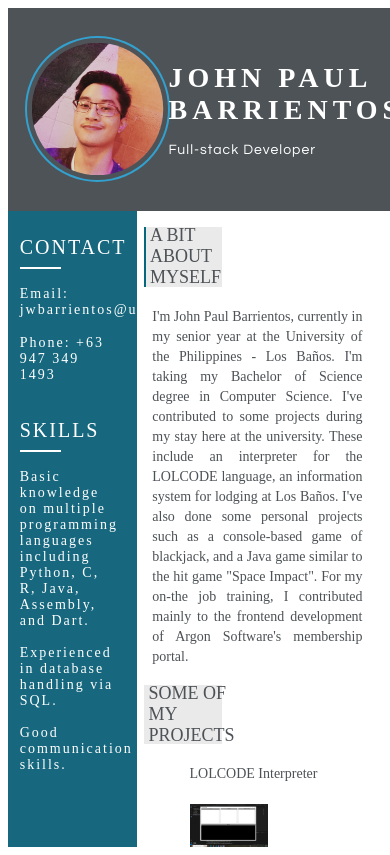
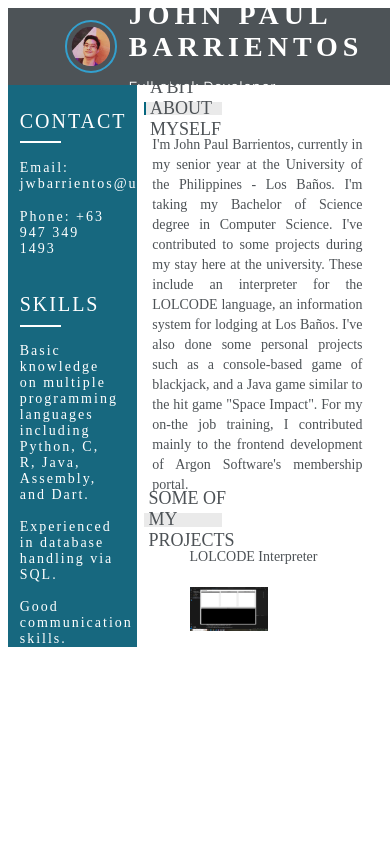
Before and after one commit to jwbarrientos24/jwbarrientos24-github.io, a plain HTML site: page index.html in a window 390 px wide. Shown: the top 855 px of the page. Drawn offline with Linux system fonts and the light colour scheme.

Commit message:
style: tried to make the page responsive by adjusting photos and font sizes

```diff
--- a/style.css
+++ b/style.css
@@ -1,19 +1,23 @@
-html { font-size:100%; }
-
-
 .main {
     display: flex;
     max-height: 100%;
+    max-width: auto;
     flex-direction: column;
 }
 
 .name {
     display: flex;
     background-color: #4d5357;
-    height: 20vh;
     width: 97vw;
+    max-height: 11vw;
     justify-content: center;
     padding: 2vh;
+}
+
+.contact {
+    background-color: #17687f;
+    height: auto ;
+    width: 30vw;
 }
 
 .nameTitle {
@@ -22,20 +26,13 @@ html { font-size:100%; }
     align-self: center;
 }
 
-.contact {
-    background-color: #17687f;
-    height: auto ;
-    width: 30vw;
-}
-
 .photo {
     display: flex;
 }
 
 #profilePhoto {
-    width: 100%;
-    height: auto;
-    max-height: 18vh;
+    width: auto;
+    max-height: 10vw;
     border-radius: 50%;
     border-color: white;
     border: .15rem solid #33a0ce;
@@ -103,7 +100,7 @@ html { font-size:100%; }
     display: flex;
     align-items: center;
     background-color: #eaeaea ;
-    height: 7vh;
+    height: 3.5vw;
     width: 20vw;
 }
 
```
